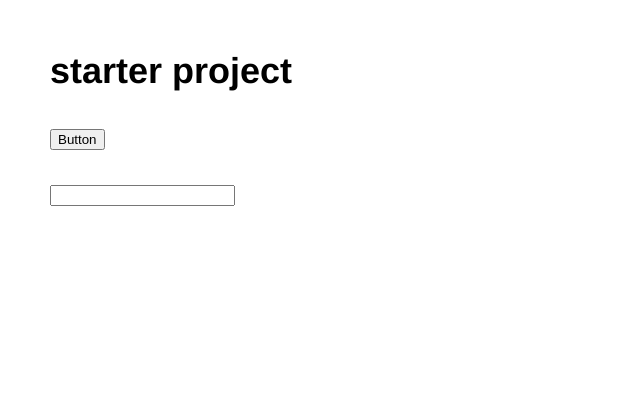
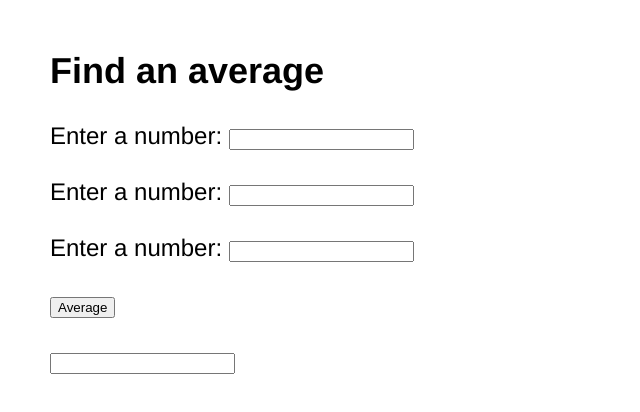
Before and after one commit to Dorothyhung/Prog-209-HW2, a plain HTML site: page index.html in a window 1280 px wide. Shown: the whole page, without its empty margins (0-640 px from the left). Drawn offline with Linux system fonts and the light colour scheme.

Commit message:
create average program

```diff
--- a/index.html
+++ b/index.html
@@ -3,17 +3,26 @@
 
 <head>
     <meta charset="utf-8">
-    <title>starter code</title>
+    <title>Find an average</title>
 <link rel="stylesheet" type="text/css" href="site.css">
 </head>
 
 <body>
-<h2>starter project</h2>
+<h2>Find an average</h2>
 
-<button type="button" id="button1">Button</button>
+<form>
+    <label for="num1">Enter a number:</label>
+    <input type="rext" id="num1" name="num1"><br><br>
+    <label for="num2">Enter a number:</label>
+    <input type="rext" id="num2" name="num2"><br><br>
+    <label for="num3">Enter a number:</label>
+    <input type="rext" id="num3" name="num3"><br><br>
+</form>
+
+<button type="button" id="button">Average</button>
 <div>
     <br />
-    <input type="text" val="starting value" text="hello" id="textbox1" />
+    <input type="text" val="starting value" readonly="true" text="Answer" id="textbox1" />
     <br />
 </div>
 
--- a/main.js
+++ b/main.js
@@ -1,7 +1,10 @@
+let num1 = document.getElementById("num1").value
+
+
 document.addEventListener("DOMContentLoaded", function (event) {
 
-    document.getElementById("button1").addEventListener("click", function () {
+    document.getElementById("button").addEventListener("click", function () {
 
-        document.getElementById("textbox1").value = "success";
+        document.getElementById("textbox1").value = (parseInt(num1+num2+num3))/3;
     });
 });
```
